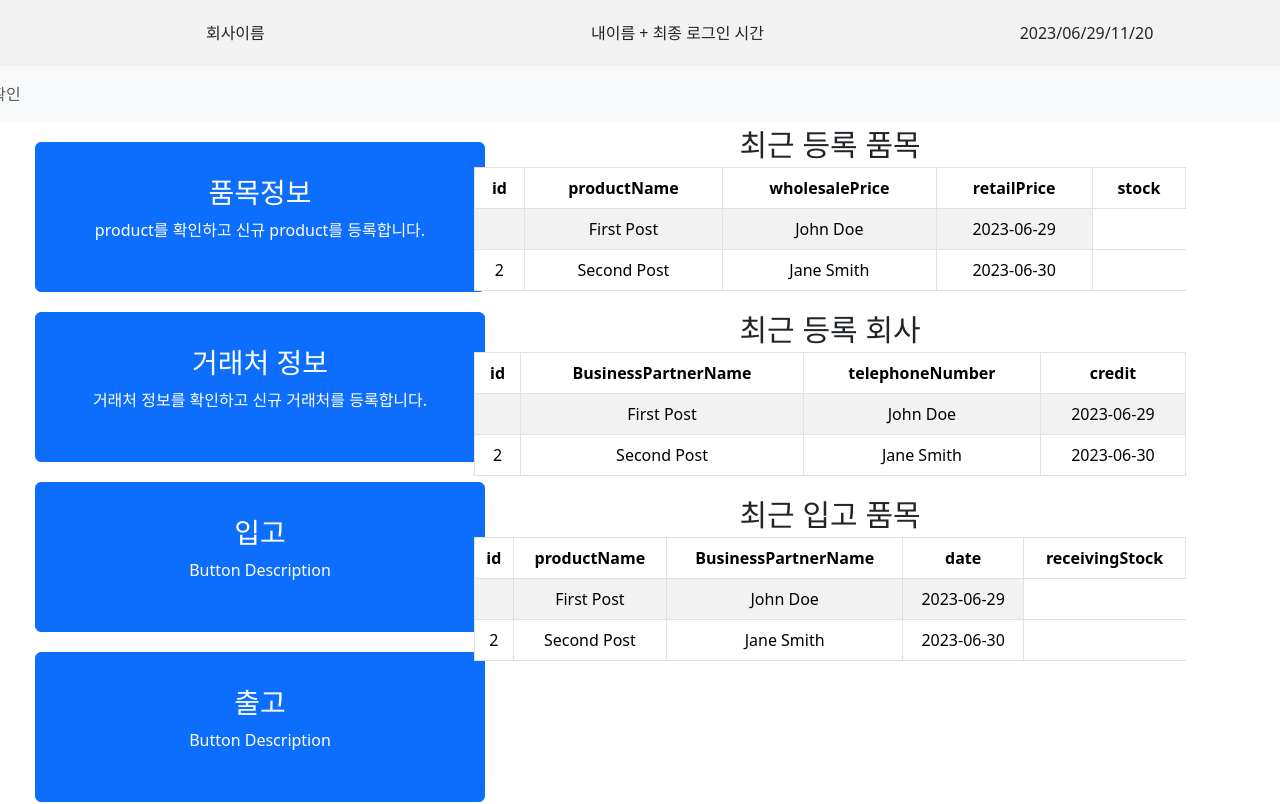
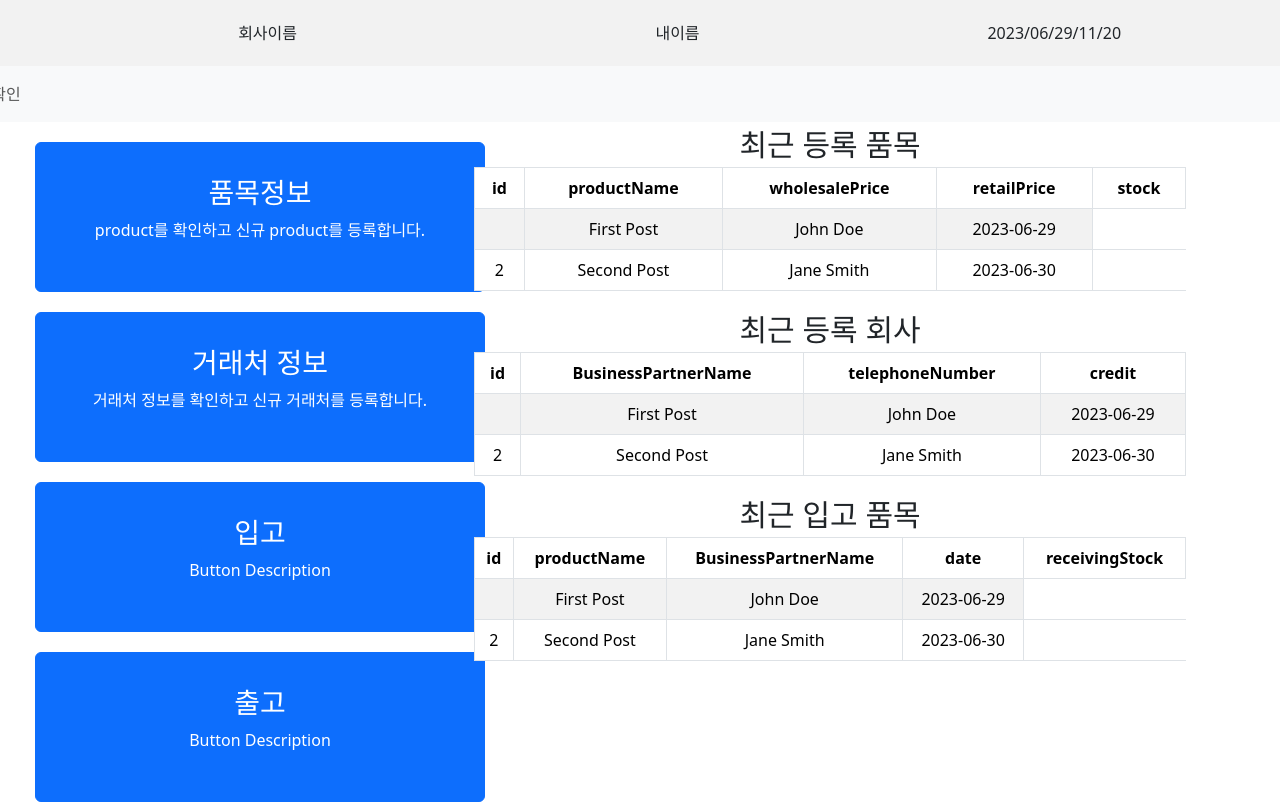
Before and after one commit to samdo91/-TypeScript_-Inventory_Management, a React (Create React App) app in the folder client/: page / in a window 1280 px wide. Shown: the top 804 px of the page. Built offline with nearby package versions, Linux system fonts and the light colour scheme.

Commit message:
Header 고침

```diff
--- a/client/src/comp/Header/HeaderPage.tsx
+++ b/client/src/comp/Header/HeaderPage.tsx
@@ -62,9 +62,17 @@ function Header({ setDate }: HeaderPropsTY) {
         <Link to="/">
           <Logo>WareHouse!</Logo>
         </Link>
-        <CompanyName>회사이름</CompanyName>
+        {loginState ? (
+          <CompanyName>{userData.companyName}</CompanyName>
+        ) : (
+          <CompanyName>회사이름</CompanyName>
+        )}
+        {loginState ? (
+          <MyName>{userData.name}</MyName>
+        ) : (
+          <MyName>내이름 </MyName>
+        )}
 
-        <MyName>내이름 + 최종 로그인 시간 </MyName>
         <Clock setDate={setDate} />
         <section>
           {loginState ? (
```
